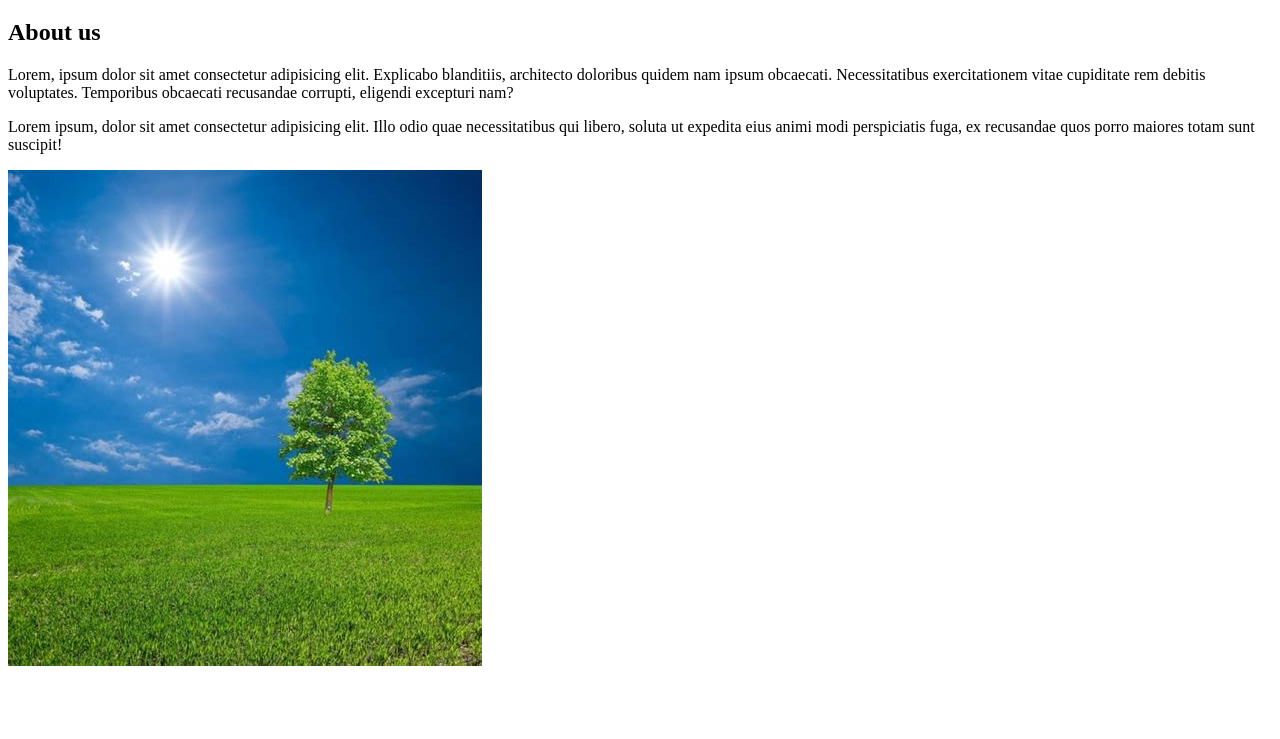
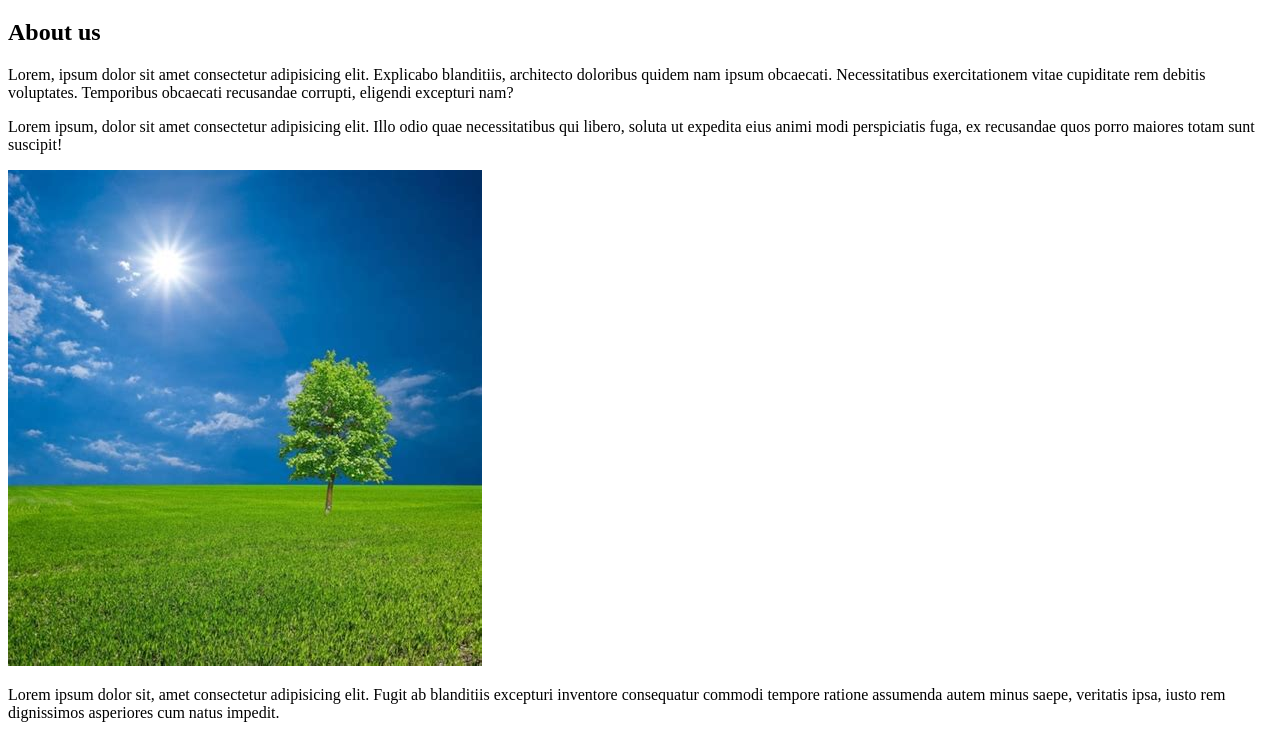
Before and after one commit to olgas-class/git-test, a plain HTML site: page index.html in a window 1280 px wide. Shown: the part 61-800 px from the top of the page. Drawn offline with Linux system fonts and the light colour scheme.

Commit message:
feat: about us section completed

```diff
--- a/index.html
+++ b/index.html
@@ -21,6 +21,12 @@
         perspiciatis fuga, ex recusandae quos porro maiores totam sunt suscipit!
       </p>
       <img src="./img/nature.jpg" alt="" />
+      <p>
+        Lorem ipsum dolor sit, amet consectetur adipisicing elit. Fugit ab
+        blanditiis excepturi inventore consequatur commodi tempore ratione
+        assumenda autem minus saepe, veritatis ipsa, iusto rem dignissimos
+        asperiores cum natus impedit.
+      </p>
     </section>
   </body>
 </html>
```
